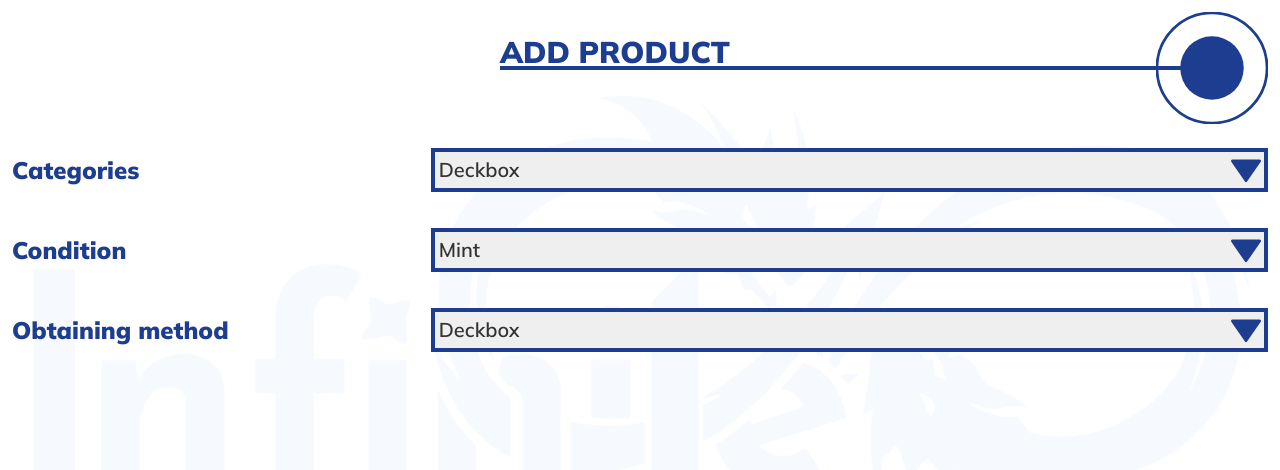
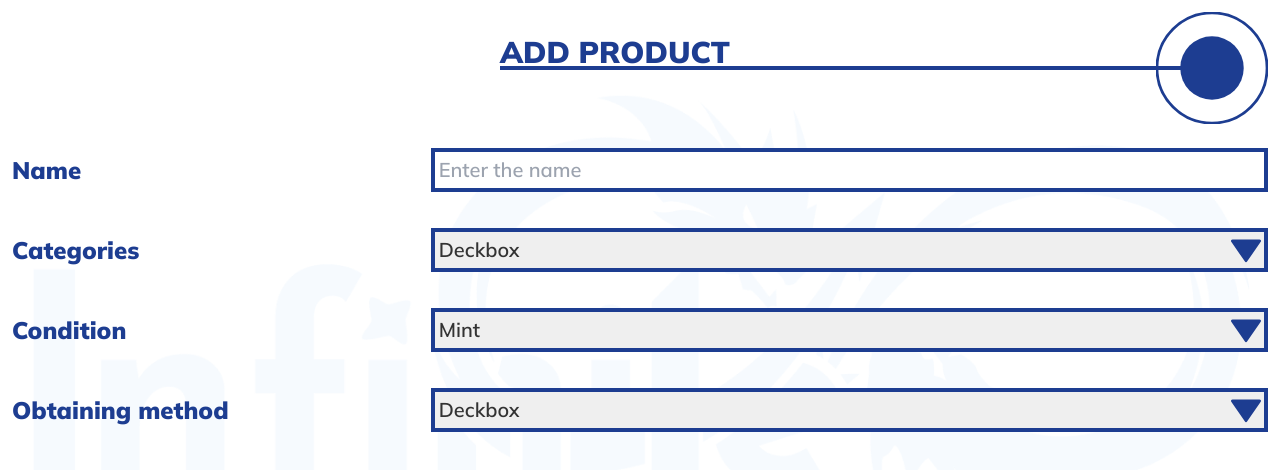
Before and after one commit to jm-olave/Yanstore, a React (Vite) app in the folder frontend/: page /add-product in a window 1280 px wide. Shown: the top 470 px of the page. Built offline with nearby package versions, Linux system fonts and the light colour scheme.

Commit message:
text input terminado

```diff
--- a/frontend/src/Components/InputSelect/InputSelect.jsx
+++ b/frontend/src/Components/InputSelect/InputSelect.jsx
@@ -27,7 +27,6 @@
         }
       </select>
     </div>
-
   )
 }
 
--- /dev/null
+++ b/frontend/src/Components/TextInput/TextInput.jsx
@@ -0,0 +1,21 @@
+import React from 'react'
+
+const TextInput = ({name, form}) => {
+
+  let nameLowercase = name.toLowerCase()
+
+  return (
+    <div className='grid my-3 p-3 md:grid-cols-3 items-center'>
+      <label className='text-secondaryBlue font-Mulish font-black text-2xl ' htmlFor={form}>{name}</label>
+      <input className='w-5/6 p-1 text-black font-Mulish font-semibold text-xl border-4 border-secondaryBlue md:w-full md:col-span-2 md:col-start-2'
+            name={name}
+            id={name}
+            form={form}
+            placeholder={`Enter the ${nameLowercase}`}
+      >
+      </input>
+    </div>
+  )
+}
+
+export default TextInput
--- a/frontend/src/Pages/ProductForm.jsx
+++ b/frontend/src/Pages/ProductForm.jsx
@@ -1,5 +1,6 @@
 import React from 'react'
 import InputSelect from '../Components/InputSelect/InputSelect'
+import TextInput from '../Components/TextInput/TextInput'
 
 const ProductForm = () => {
 
@@ -21,6 +22,7 @@
 
   return (
     <div>
+      <TextInput name='Name'/>
       <InputSelect name='Categories' options={options}/>
       <InputSelect name='Condition' options={conditions}/>
       <InputSelect name='Obtaining method' options={options}/>
```
